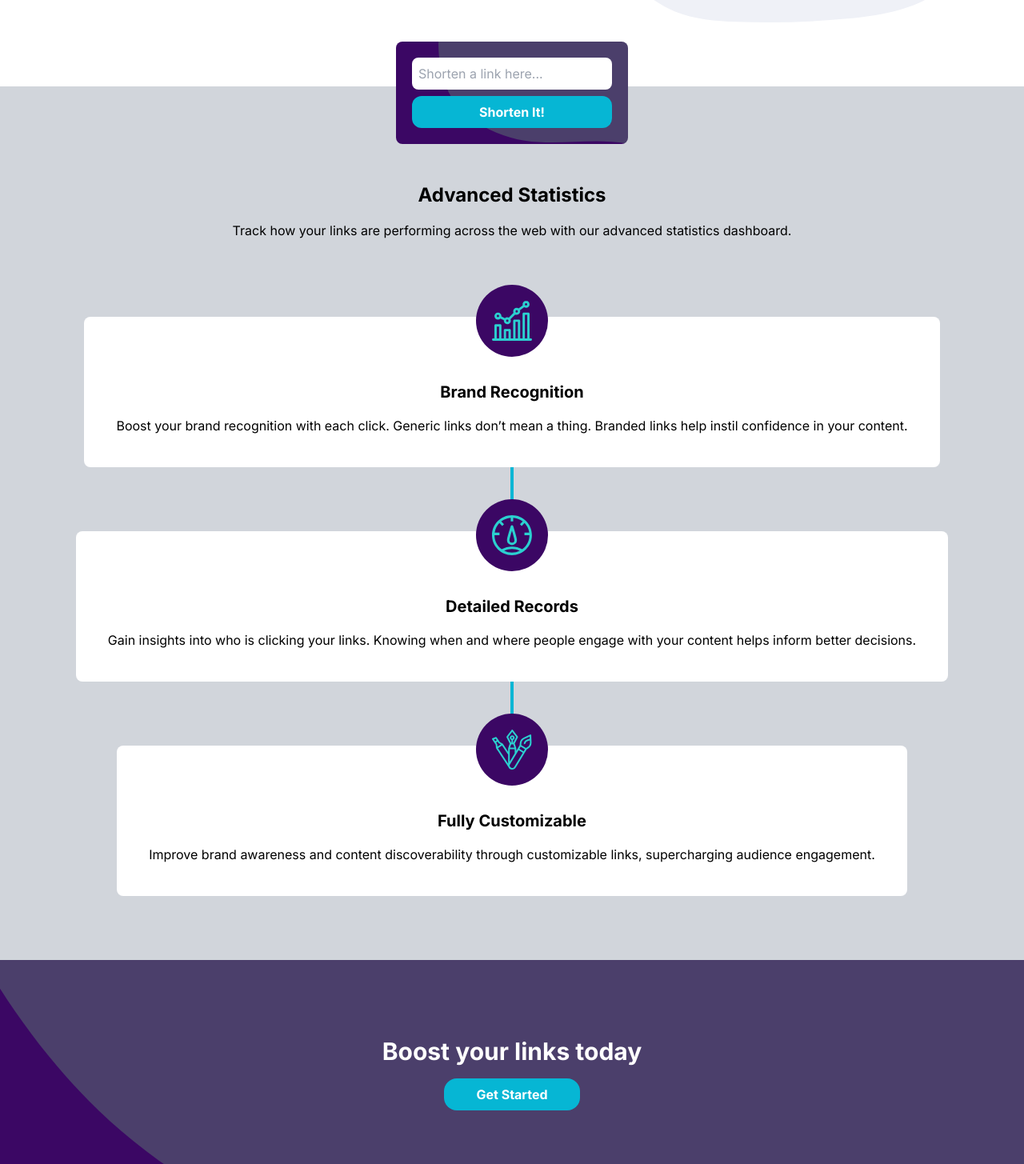
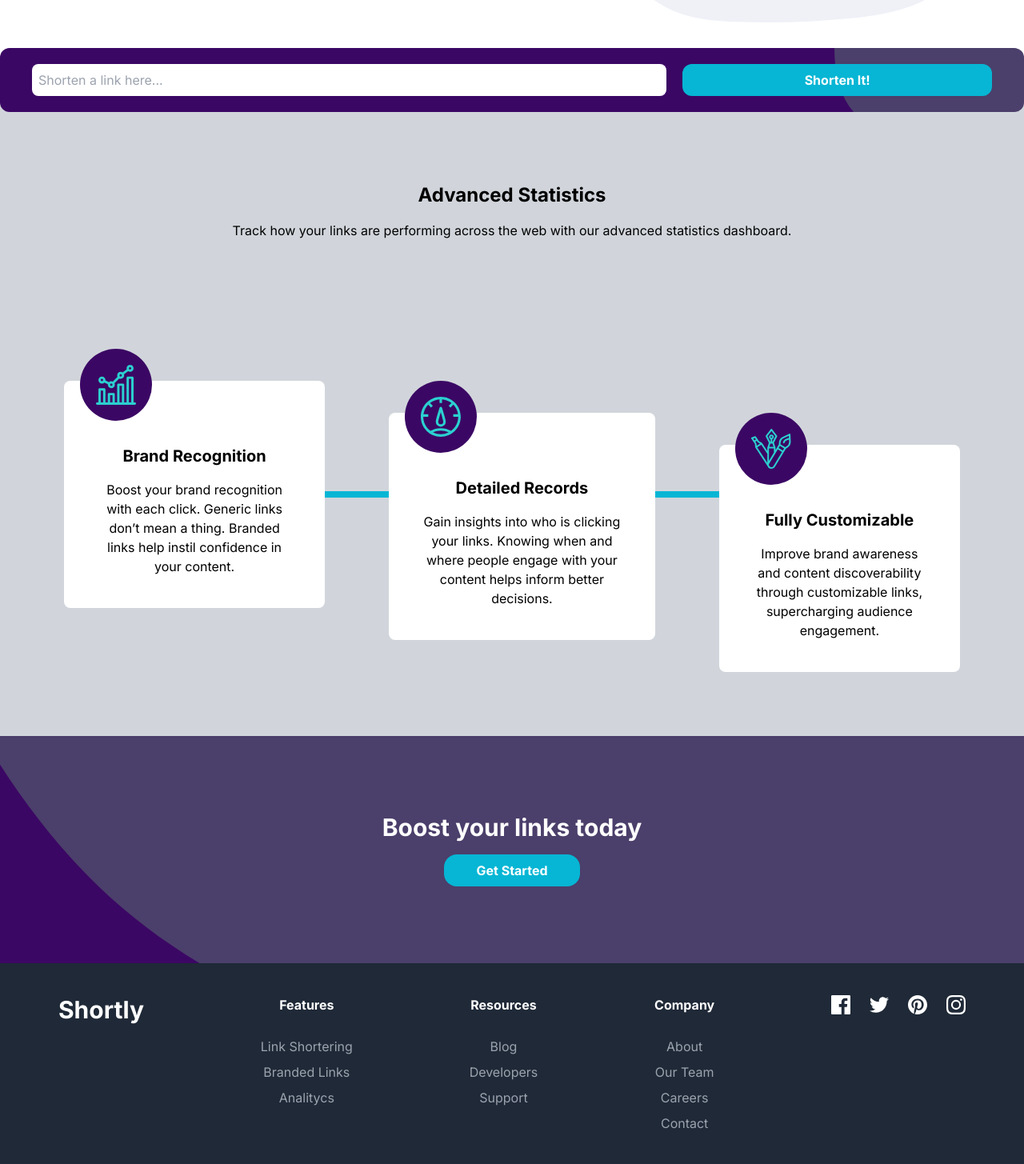
Before and after one commit to franclobo/url_shortening_api, a Next.js app: page / in a window 1280 px wide. Shown: the part 435-1890 px from the top of the page at 80% size. Built offline with nearby package versions, Linux system fonts and the light colour scheme.

Commit message:
Edit styles

```diff
--- a/app/_components/footer.tsx
+++ b/app/_components/footer.tsx
@@ -11,28 +11,28 @@ export const Footer = () => {
         <h2 className="font-bold text-3xl text-white">Boost your links today</h2>
         <button className="text-white font-bold bg-cyan-500 px-10 py-2 rounded-2xl">Get Started</button>
       </div>
-      <div className="bg-gray-800 text-white flex flex-col items-center justify-center text-center py-10">
+      <div className="bg-gray-800 text-white flex flex-col items-center justify-center text-center py-10 md:flex-row md:justify-around md:items-start">
         <h2 className="text-3xl font-bold mb-5">Shortly</h2>
-        <ul className="my-5 flex flex-col items-center justify-center gap-2">
+        <ul className="my-5 flex flex-col items-center justify-center gap-2 md:my-0">
           <li><h2 className="font-bold mb-5">Features</h2></li>
           <li className="text-gray-400">Link Shortering</li>
           <li className="text-gray-400">Branded Links</li>
           <li className="text-gray-400">Analitycs</li>
         </ul>
-        <ul className="my-5 flex flex-col items-center justify-center gap-2">
+        <ul className="my-5 flex flex-col items-center justify-center gap-2 md:my-0">
           <li><h2 className="font-bold mb-5">Resources</h2></li>
           <li className="text-gray-400">Blog</li>
           <li className="text-gray-400">Developers</li>
           <li className="text-gray-400">Support</li>
         </ul>
-        <ul className="my-5 flex flex-col items-center justify-center gap-2">
+        <ul className="my-5 flex flex-col items-center justify-center gap-2 md:my-0">
           <li><h2 className="font-bold mb-5">Company</h2></li>
           <li className="text-gray-400">About</li>
           <li className="text-gray-400">Our Team</li>
           <li className="text-gray-400">Careers</li>
           <li className="text-gray-400">Contact</li>
         </ul>
-        <ul className="my-5 flex items-center justify-center gap-6">
+        <ul className="my-5 flex items-center justify-center gap-6 md:my-0">
           <li><Image src={Facebook} alt="Facebook" /></li>
           <li><Image src={Twitter} alt="Twitter" /></li>
           <li><Image src={Pinterest} alt="Pinterest" /></li>
--- a/app/_components/formulary.tsx
+++ b/app/_components/formulary.tsx
@@ -1,4 +1,3 @@
-
 'use client';
 import { useRef, useState, useEffect } from 'react';
 import { useAppDispatch, useAppSelector } from '@/lib/hooks';
@@ -7,14 +6,23 @@ import { fetchShortening, selectResultUrl, selectError, resetShortening } from '
 export const Formulary = () => {
   const dispatch = useAppDispatch();
   const inputRef = useRef<HTMLInputElement>(null);
+  const [shortenedUrls, setShortenedUrls] = useState<{ [key: string]: string }>({}); // Objeto para almacenar pares de valores url y resultUrl
   const resultUrl = useAppSelector(selectResultUrl);
   const error = useAppSelector(selectError);
   const [loading, setLoading] = useState(false);
+  const [copied, setCopied] = useState(false);
 
   useEffect(() => {
     if (resultUrl) {
       console.log(`Shortened URL: ${resultUrl}`);
+      if (inputRef.current && inputRef.current.value.trim() !== '') {
+        // Almacena el par de valores url y resultUrl correspondiente
+        setShortenedUrls((prevUrls) => ({
+          ...prevUrls,
+          [inputRef.current!.value.trim()]: resultUrl,
+        }));
         dispatch(resetShortening());
+      }
     }
   }, [resultUrl, dispatch]);
 
@@ -38,9 +46,39 @@ export const Formulary = () => {
     inputRef.current.value = '';
   };
 
+  const handleCopy = async (url: string) => {
+    try {
+      if (!navigator.clipboard) {
+        throw new Error('Clipboard API not supported');
+      }
+      const resultUrl = shortenedUrls[url]; // Obtiene el resultUrl correspondiente a la url
+      if (resultUrl) {
+        await navigator.clipboard.writeText(resultUrl);
+        console.log('URL copied to clipboard');
+        setCopied(true);
+      }
+    } catch (error) {
+      console.error('Failed to copy URL to clipboard:', error);
+    }
+  };
+
+  const handleShorten = async () => {
+    if (!inputRef.current || !inputRef.current.value.trim()) return;
+
+    const url = inputRef.current.value.trim();
+    console.log('URL entered:', url);
+
+    setLoading(true);
+    await dispatch(fetchShortening(url));
+    setLoading(false);
+
+    inputRef.current.value = '';
+  };
+
   return (
+    <div>
       <form
-      className="flex flex-col bg-purple-950 gap-2 justify-center items-center w-full p-5 my-10 rounded-lg"
+        className="flex flex-col bg-purple-950 gap-2 justify-center items-center w-full p-5 my-10 rounded-lg md:grid md:grid-cols-12 md:gap-5 md:justify-start md:items-start md:px-10 md:py-5 md:my-20 md:rounded-xl"
         onSubmit={(e) => {
           e.preventDefault();
           handleSubmit();
@@ -48,16 +86,34 @@ export const Formulary = () => {
       >
         <input
           type="text"
-        className="p-2 rounded-lg w-full"
+          className="p-2 rounded-lg w-full md:col-span-8"
           placeholder="Shorten a link here..."
           ref={inputRef}
         />
         <button
           type="submit"
-        className="text-white font-bold bg-cyan-500 w-full py-2 rounded-xl"
+          className="text-white font-bold bg-cyan-500 w-full py-2 rounded-xl md:col-span-4"
+          onClick={handleShorten}
         >
           {loading ? 'Loading...' : 'Shorten It!'}
         </button>
       </form>
+      {Object.keys(shortenedUrls).map((url, index) => (
+        <div key={index} className="mb-5 flex flex-col bg-white py-5 rounded-lg text-center gap-2 md:flex-row md:justify-between md:px-5">
+          <p>{url}</p>
+          <div className='w-full bg-gray-500 h-0.5 md:hidden'></div>
+          <a href={shortenedUrls[url]} target="_blank" rel="noreferrer" className='text-cyan-500 font-bold hover:underline cursor-pointer' >
+            {shortenedUrls[url]}
+          </a>
+          {/* Button copy */}
+          <button
+            className={`${ copied ? "bg-gray-950" : "bg-cyan-500" } text-white font-bold  px-10 py-2 rounded-2xl mx-5`}
+            onClick={() => handleCopy(url)}
+          >
+            {copied ? 'Copied!' : 'Copy'}
+          </button>
+        </div>
+      ))}
+    </div>
   );
 };
--- a/app/_components/services.tsx
+++ b/app/_components/services.tsx
@@ -8,16 +8,18 @@ export const Services = () => {
   const { data } = useContext(DataContext)
   return (
     <section className="relative flex flex-col items-center justify-center bg-gray-300 w-full px-10 pt-20 gap-4 text-center">
-      <div className="absolute -top-24">
-        <Formulary />
+      <div className="absolute -top-24 md:-top-32 w-full">
+        <div style={{ minHeight: '500px' }}> {/* Contenedor con altura mínima */}
+          <Formulary />
+        </div>
       </div>
       <h2 className="font-bold text-2xl mt-10">Advanced Statistics</h2>
       <p>Track how your links are performing across the web with our advanced statistics dashboard.</p>
-      <div className="my-20">
+      <div className="my-20 md:flex md:flex-row md:my-40">
       {data.map((item, index) => (
-          <div key={index.toString()} className="flex flex-col items-center justify-center">
-            <div className="flex flex-col items-center justify-center gap-4 bg-white p-10 rounded-lg relative">
-              <div className="bg-purple-950 p-5 rounded-full absolute -top-10">
+          <div key={index.toString()} className="flex flex-col items-center justify-center md:mx-10 md:flex-row md:relative">
+            <div className="flex flex-col items-center justify-center gap-4 bg-white p-10 rounded-lg relative z-10" style={{ top: (index * 40) + "px" }}>
+              <div className="bg-purple-950 p-5 rounded-full absolute -top-10 md:left-5">
                 <Image src={item.image} alt={item.title} width={"50"} height={"50"}/>
               </div>
               <div className="flex flex-col items-center justify-center mt-10 gap-4">
@@ -25,7 +27,7 @@ export const Services = () => {
                 <p>{item.description}</p>
               </div>
             </div>
-            {index !== data.length - 1 && <div className="w-1 h-20 bg-cyan-500"></div>}
+            {index !== data.length - 1 && <div className="w-1 h-20 bg-cyan-500 md:w-40 md:h-2 md:left-80 md:absolute"></div>}
           </div>
         ))}
       </div>
```
Lines whose indentation alone changed are shown as unchanged.
